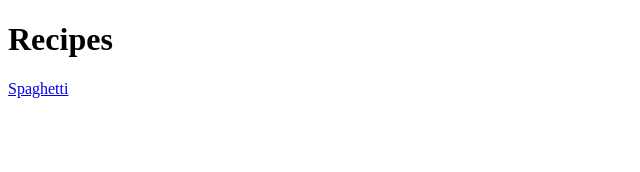
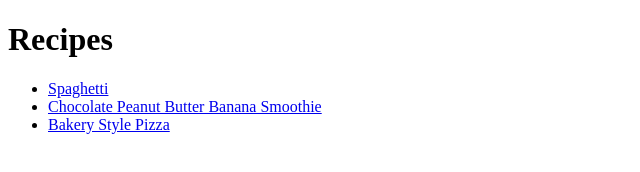
Before and after one commit to davidbarrionuevo/odin-recipes, a plain HTML site: page index.html in a window 1280 px wide. Shown: the whole page, without its empty margins (0-640 px from the left). Drawn offline with Linux system fonts and the light colour scheme.

Commit message:
Added text with links of the smoothie and pizza recipe.

```diff
--- a/index.html
+++ b/index.html
@@ -1,12 +1,16 @@
 <!DOCTYPE html>
 <html>
   <head>
-    <title>My First Webpage</title>
+    <title>Davids Recipes</title>
     <meta charset="UTF-8">
   </head>
 
   <body>
     <h1>Recipes</h1>
-    <a href="recipes/spaghetti.html">Spaghetti</a>
+    <ul>
+    <li><a href="recipes/spaghetti.html">Spaghetti</a></li>
+    <li><a href="recipes/smoothie.html">Chocolate Peanut Butter Banana Smoothie</a></li>
+    <li><a href="recipes/pizza.html">Bakery Style Pizza</a></li>
+    </ul>
   </body>
 </html>
```
